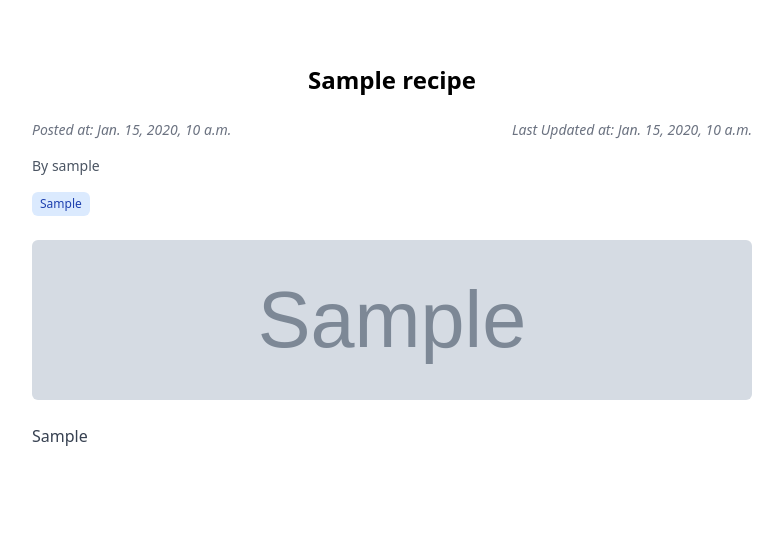
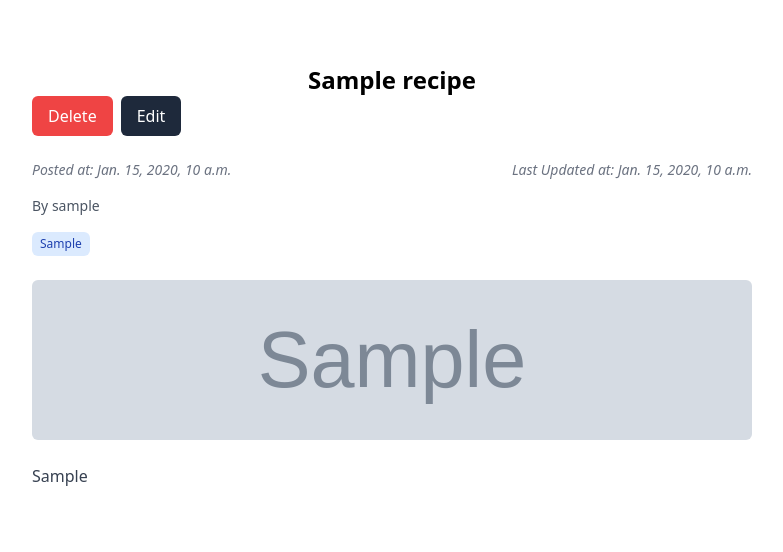
Before and after one commit to niceWizzard/django_cookbook, a Django app: page /recipes/1/ in a window 1280 px wide. Shown: the part 56-608 px from the top of the page, without its empty margins (248-1031 px from the left). Run offline with Django 5.2, Linux system fonts and the light colour scheme; a user stored in the database is signed in; tables that the repository leaves empty hold one stand-in row (values such as "Sample post"); grey boxes marked "Sample" are stand-in pictures; some libraries are stand-ins or nearby versions.

Commit message:
Added delete feature

```diff
--- a/recipes/templates/recipes/recipe.html
+++ b/recipes/templates/recipes/recipe.html
@@ -3,6 +3,17 @@
 {% block content %}
 <section class="max-w-3xl mx-auto mt-10 p-6 bg-white ">
     <h1 class="text-2xl font-bold text-center">{{recipe.title}}</h1>
+    {% if user == recipe.author %}
+    <div class="flex gap-2">
+        <form action="{% url 'recipes:delete' recipe.id %}" method="post">
+            {% csrf_token %}
+            <button type="submit" class="bg-red-500 text-white px-4 py-2 rounded-md">Delete</button>
+        </form>
+        <a href="{% url "recipes:edit" recipe.id %}" class="bg-slate-800 text-white px-4 py-2 rounded-md">
+            Edit
+        </a>
+    </div>
+    {% endif %}
     <div class="mt-6 flex flex-col gap-4">
         <div class="flex justify-between">
             <span class="text-sm text-gray-500 italic">Posted at: {{recipe.created_at}}</span>
--- a/recipes/urls.py
+++ b/recipes/urls.py
@@ -1,6 +1,6 @@
 from django.urls import  path
 
-from recipes.views import create_page, edit_page, list_page, recipe_page
+from recipes.views import create_page, delete_route, edit_page, list_page, recipe_page
 
 
 app_name = "recipes"
@@ -9,5 +9,6 @@ urlpatterns = [
     path("create/", create_page, name="create"),
     path("edit/<str:id>/", edit_page, name="edit"),
     path("", list_page, name="list"),
-    path("<str:id>/", recipe_page)
+    path("<str:id>/", recipe_page),
+    path("<str:id>/delete/", delete_route, name='delete'),
 ]
--- a/recipes/views.py
+++ b/recipes/views.py
@@ -1,4 +1,4 @@
-from django.http import HttpRequest, HttpResponseForbidden, HttpResponseRedirect
+from django.http import HttpRequest, HttpResponseForbidden, HttpResponseRedirect, Http404
 from django.shortcuts import redirect, render, get_object_or_404
 from django.contrib.auth.decorators import login_required
 from recipes.models import Recipe
@@ -9,6 +9,22 @@ def list_page(req: HttpRequest):
     for recipe in recipes:
         recipe.tags_list = recipe.tags.split(',')
     return render(req, "recipes/recipe_list.html", {"recipes": recipes})
+
+
+def delete_route(req : HttpRequest, id : str):
+    if req.method != "POST":
+        return Http404("Not found")
+    recipe = get_object_or_404(Recipe, id=id)
+    if recipe.author != req.user:
+        return HttpResponseForbidden("You are not allowed to delete this recipe.")
+    recipe.delete()
+    return redirect("/recipes/")
+
+
+def recipe_page(req : HttpRequest, id: str):
+    recipe = get_object_or_404(Recipe, id=id)
+    recipe.tags_list = recipe.tags.split(',')
+    return render(req, 'recipes/recipe.html', {'recipe':recipe})
 
 @login_required
 def create_page(req: HttpRequest):
@@ -34,8 +50,3 @@ def edit_page(req: HttpRequest, id: str):
             recipe.save()
             return redirect(f"/recipes/{id}")
     return render(req, "recipes/edit_recipe.html", {"form": form})
-
-def recipe_page(req : HttpRequest, id: str):
-    recipe = get_object_or_404(Recipe, id=id)
-    recipe.tags_list = recipe.tags.split(',')
-    return render(req, 'recipes/recipe.html', {'recipe':recipe})
```
